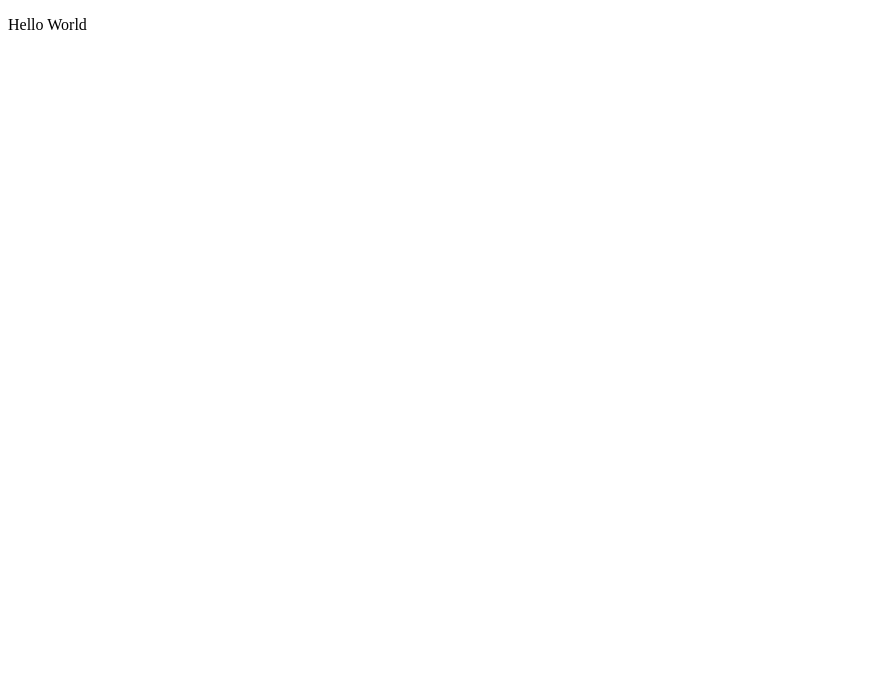
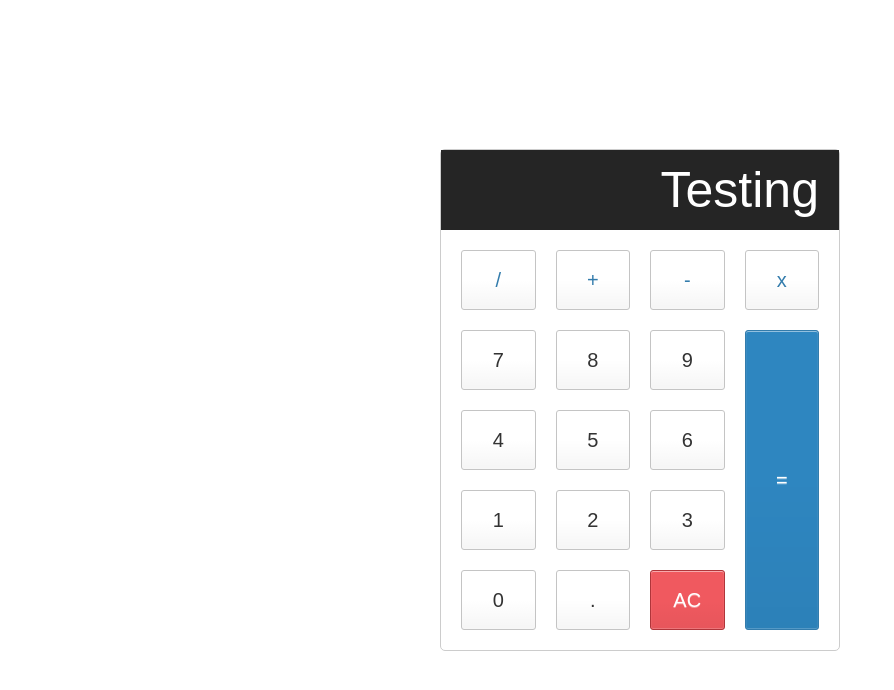
Before and after one commit to Ldsc2002/Lab8-Calculadora, a React (Vite) app: page / in a window 1280 px wide. Shown: the top 690 px of the page, without its empty margins (0-894 px from the left). Built offline with nearby package versions, Linux system fonts and the light colour scheme.

Commit message:
Finished UI

```diff
--- a/src/App.jsx
+++ b/src/App.jsx
@@ -1,8 +1,39 @@
 import React from 'react'
+import NumberButton from './components/NumberButton'
+import Screen from './components/Screen'
 
 function App() {
     return (
-        <p>Hello World</p>
+        <div>
+            <div className="calculator">
+                <Screen value="Testing" />
+
+                <div className="button-container">
+                    <button type="button" className="operator">/</button>
+                    <button type="button" className="operator">+</button>
+                    <button type="button" className="operator">-</button>
+                    <button type="button" className="operator">x</button>
+
+                    <NumberButton value="7" />
+                    <NumberButton value="8" />
+                    <NumberButton value="9" />
+
+                    <NumberButton value="4" />
+                    <NumberButton value="5" />
+                    <NumberButton value="6" />
+
+                    <NumberButton value="1" />
+                    <NumberButton value="2" />
+                    <NumberButton value="3" />
+
+                    <NumberButton value="0" />
+                    <NumberButton value="." />
+
+                    <button type="button" className="all-clear">AC</button>
+                    <button type="button" className="equal-sign">=</button>
+                </div>
+            </div>
+        </div>
     )
 }
 
--- /dev/null
+++ b/src/components/NumberButton.jsx
@@ -0,0 +1,9 @@
+import React from 'react'
+
+function NumberButton({ value }) {
+    return (
+        <button type="button" className="button">{value}</button>
+    )
+}
+
+export default NumberButton
--- /dev/null
+++ b/src/components/Screen.jsx
@@ -0,0 +1,9 @@
+import React from 'react'
+
+function Screen({ value }) {
+    return (
+        <input type="text" className="screen" value={value} readOnly />
+    )
+}
+
+export default Screen
--- a/src/style.css
+++ b/src/style.css
@@ -0,0 +1,82 @@
+html {
+    font-size: 62.5%;
+    box-sizing: border-box;
+}
+
+*, *::before, *::after {
+    margin: 0;
+    padding: 0;
+    box-sizing: inherit;
+}
+
+.calculator {
+    border: 1px solid #ccc;
+    border-radius: 5px;
+    position: absolute;
+    top: 50%;
+    left: 50%;
+    transform: translate(-50%, -50%);
+    width: 400px;
+}
+
+.screen {
+    width: 100%;
+    font-size: 5rem;
+    height: 80px;
+    border: none;
+    background-color: #252525;
+    color: #fff;
+    text-align: right;
+    padding-right: 20px;
+    padding-left: 10px;
+}
+
+.button-container {
+    display: grid;
+    grid-template-columns: repeat(4, 1fr);
+    gap: 20px;
+    padding: 20px;
+}
+
+button {
+    height: 60px;
+    background-color: #fff;
+    border-radius: 3px;
+    border: 1px solid #c4c4c4;
+    background-color: transparent;
+    font-size: 2rem;
+    color: #333;
+    background-image: linear-gradient(to bottom,transparent,transparent 50%,rgba(0,0,0,.04));
+    box-shadow: inset 0 0 0 1px rgba(255,255,255,.05), inset 0 1px 0 0 rgba(255,255,255,.45), inset 0 -1px 0 0 rgba(255,255,255,.15), 0 1px 0 0 rgba(255,255,255,.15);
+    text-shadow: 0 1px rgba(255,255,255,.4);
+}
+
+button:hover {
+    background-color: #eaeaea;
+}
+
+.operator {
+    color: #337cac;
+}
+
+.all-clear {
+    background-color: #f0595f;
+    border-color: #b0353a;
+    color: #fff;
+}
+
+.all-clear:hover {
+    background-color: #f17377;
+}
+
+.equal-sign {
+    background-color: #2e86c0;
+    border-color: #337cac;
+    color: #fff;
+    height: 100%;
+    grid-area: 2 / 4 / 6 / 5;
+  }
+
+.equal-sign:hover {
+    background-color: #4e9ed4;
+}
```
Also changed, not shown: .eslintrc.js.
